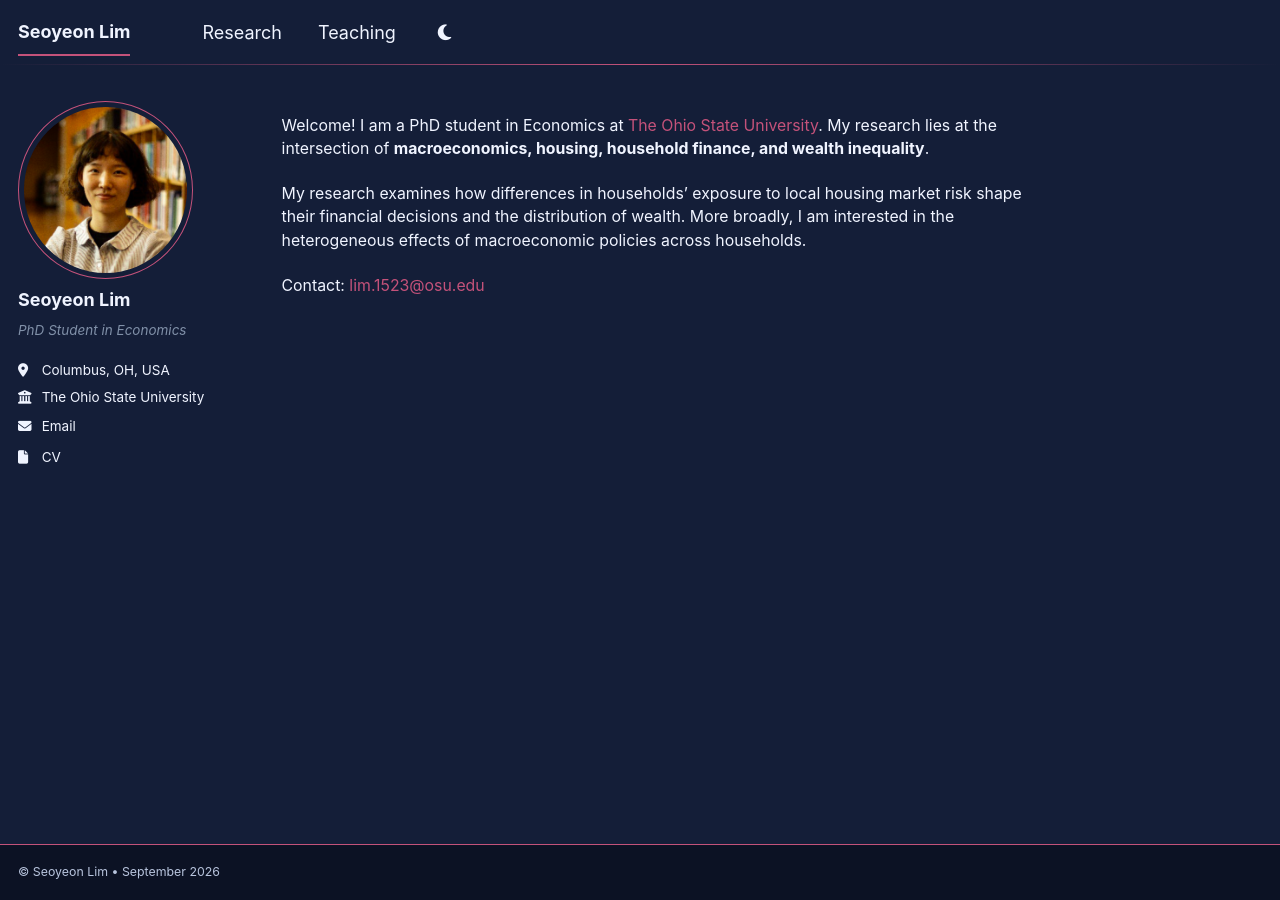
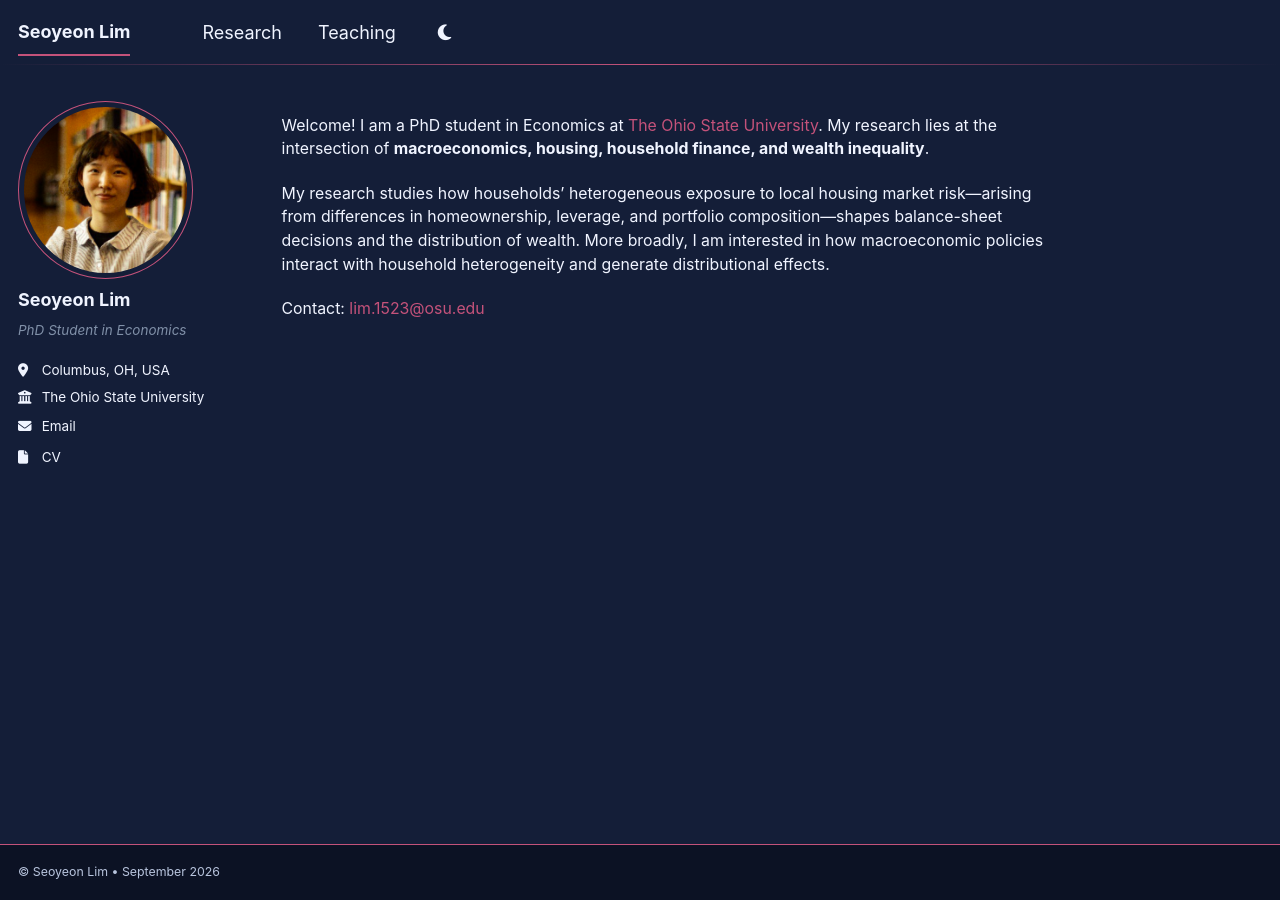
Before and after one commit to seoyeon-lim/academic.github.io, a Jekyll site: the page built from _pages/about.md, in a window 1280 px wide. Built offline with Jekyll 4.4.1, drawn with Linux system fonts in a browser that asks for light colours; a script bundle is joined from its source files by our own code; library files that are not in the unit come from our copies.

Commit message:
Restore longer research bio paragraph
Co-Authored-By: Claude Sonnet 4.6 <noreply@anthropic.com>

```diff
--- a/_pages/about.md
+++ b/_pages/about.md
@@ -9,6 +9,6 @@ redirect_from:
 
 Welcome! I am a PhD student in Economics at [The Ohio State University](https://economics.osu.edu/). My research lies at the intersection of **macroeconomics, housing, household finance, and wealth inequality**.
 
-My research examines how differences in households' exposure to local housing market risk shape their financial decisions and the distribution of wealth. More broadly, I am interested in the heterogeneous effects of macroeconomic policies across households.
+My research studies how households' heterogeneous exposure to local housing market risk—arising from differences in homeownership, leverage, and portfolio composition—shapes balance-sheet decisions and the distribution of wealth. More broadly, I am interested in how macroeconomic policies interact with household heterogeneity and generate distributional effects.
 
 Contact: [lim.1523@osu.edu](mailto:lim.1523@osu.edu)
```
